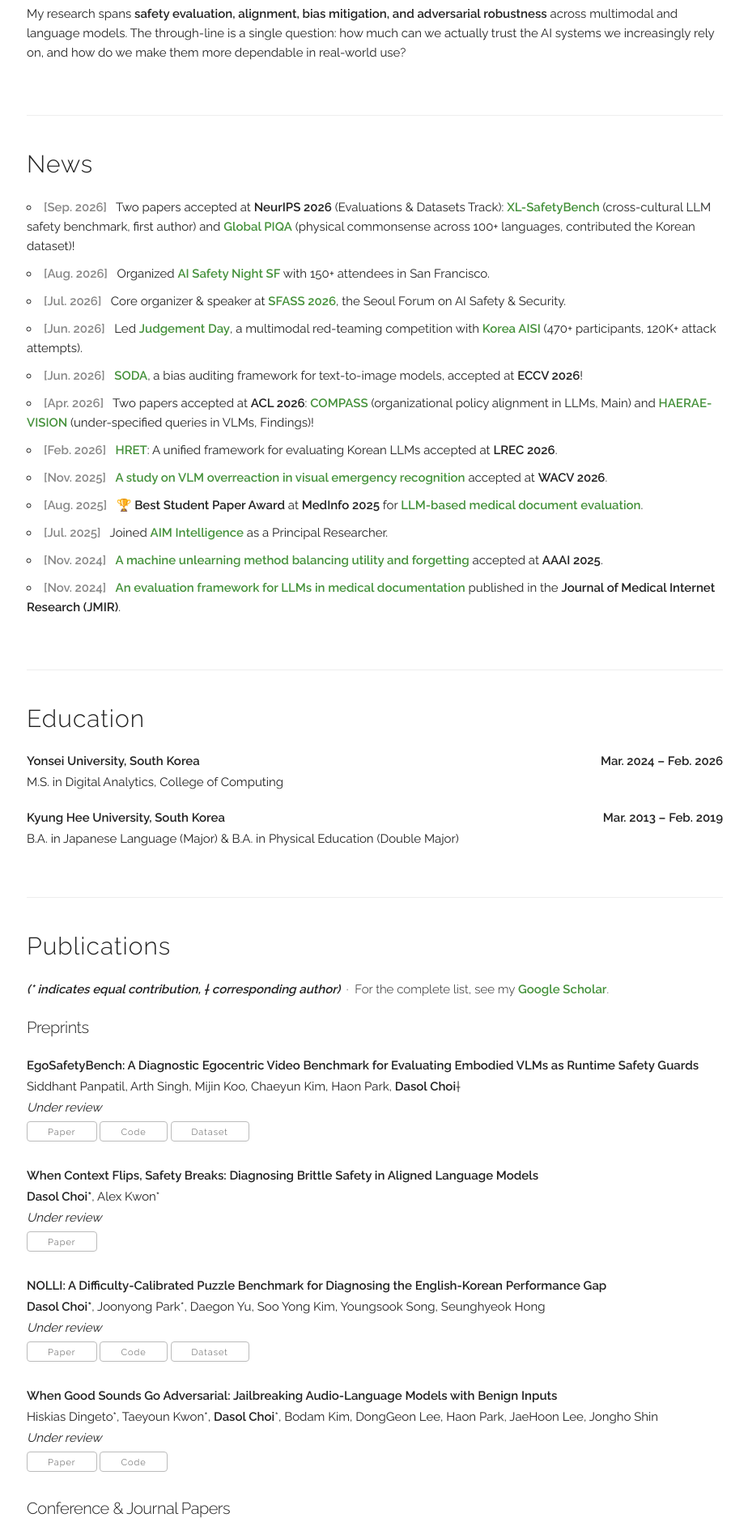
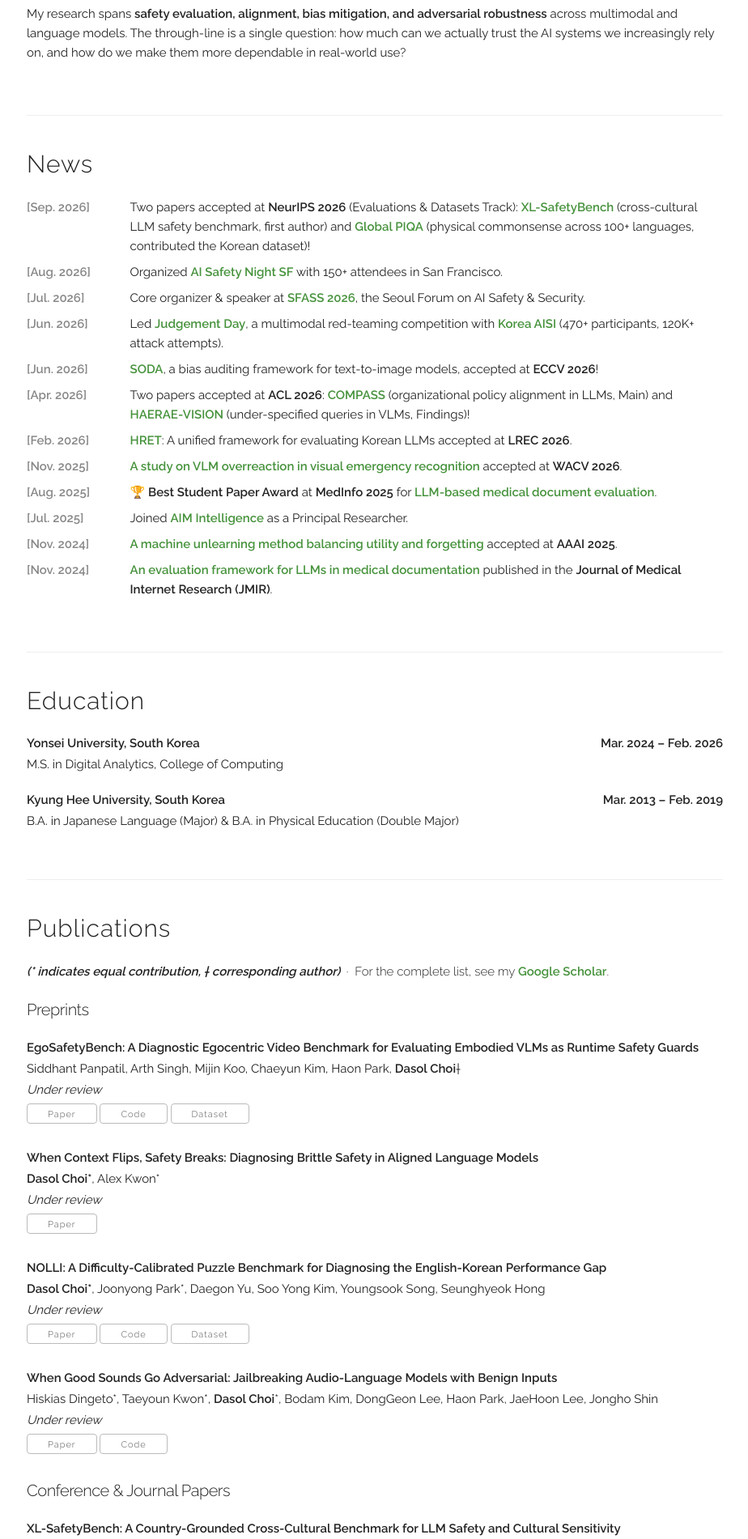
Before and after one commit to Dasol-Choi/dasol-choi.github.io, a Jekyll site: the page built from index.html, in a window 1280 px wide. Shown: the part 795-2696 px from the top of the page at 81% size, without its empty margins (177-1101 px from the left). Built offline with Jekyll 4.4.1, drawn with Linux system fonts in a browser that asks for light colours; some web fonts are replaced.

```diff
--- a/index.html
+++ b/index.html
@@ -37,52 +37,52 @@ layout: default
   <h4>News</h4>
     <ul>
       <li>
-        <b style="color: #888;">[Sep. 2026]</b>&nbsp;&nbsp;
-        Two papers accepted at <b>NeurIPS 2026</b> (Evaluations &amp; Datasets Track): <a href="https://arxiv.org/abs/2605.05662" target="_blank">XL-SafetyBench</a> (cross-cultural LLM safety benchmark, first author) and <a href="https://arxiv.org/abs/2510.24081" target="_blank">Global PIQA</a> (physical commonsense across 100+ languages, contributed the Korean dataset)!
+        <span class="news-date">[Sep. 2026]</span>
+        <span class="news-text">Two papers accepted at <b>NeurIPS 2026</b> (Evaluations &amp; Datasets Track): <a href="https://arxiv.org/abs/2605.05662" target="_blank">XL-SafetyBench</a> (cross-cultural LLM safety benchmark, first author) and <a href="https://arxiv.org/abs/2510.24081" target="_blank">Global PIQA</a> (physical commonsense across 100+ languages, contributed the Korean dataset)!</span>
       </li>
       <li>
-        <b style="color: #888;">[Aug. 2026]</b>&nbsp;&nbsp;
-        Organized <a href="https://luma.com/acywrxdj" target="_blank">AI Safety Night SF</a> with 150+ attendees in San Francisco.
+        <span class="news-date">[Aug. 2026]</span>
+        <span class="news-text">Organized <a href="https://luma.com/acywrxdj" target="_blank">AI Safety Night SF</a> with 150+ attendees in San Francisco.</span>
       </li>
       <li>
-        <b style="color: #888;">[Jul. 2026]</b>&nbsp;&nbsp;
-        Core organizer &amp; speaker at <a href="https://aisafety.ai.kr/eng/" target="_blank">SFASS 2026</a>, the Seoul Forum on AI Safety &amp; Security.
+        <span class="news-date">[Jul. 2026]</span>
+        <span class="news-text">Core organizer &amp; speaker at <a href="https://aisafety.ai.kr/eng/" target="_blank">SFASS 2026</a>, the Seoul Forum on AI Safety &amp; Security.</span>
       </li>
       <li>
-        <b style="color: #888;">[Jun. 2026]</b>&nbsp;&nbsp;
-        Led <a href="https://judgementday.aim-intelligence.com/" target="_blank">Judgement Day</a>, a multimodal red-teaming competition with <a href="https://www.aisi.re.kr/eng" target="_blank">Korea AISI</a> (470+ participants, 120K+ attack attempts).
+        <span class="news-date">[Jun. 2026]</span>
+        <span class="news-text">Led <a href="https://judgementday.aim-intelligence.com/" target="_blank">Judgement Day</a>, a multimodal red-teaming competition with <a href="https://www.aisi.re.kr/eng" target="_blank">Korea AISI</a> (470+ participants, 120K+ attack attempts).</span>
       </li>
       <li>
-        <b style="color: #888;">[Jun. 2026]</b>&nbsp;&nbsp;
-        <a href="https://arxiv.org/abs/2508.03483" target="_blank">SODA</a>, a bias auditing framework for text-to-image models, accepted at <b>ECCV 2026</b>!
+        <span class="news-date">[Jun. 2026]</span>
+        <span class="news-text"><a href="https://arxiv.org/abs/2508.03483" target="_blank">SODA</a>, a bias auditing framework for text-to-image models, accepted at <b>ECCV 2026</b>!</span>
       </li>
       <li>
-        <b style="color: #888;">[Apr. 2026]</b>&nbsp;&nbsp;
-        Two papers accepted at <b>ACL 2026</b>: <a href="https://arxiv.org/abs/2601.01836" target="_blank">COMPASS</a> (organizational policy alignment in LLMs, Main) and <a href="https://arxiv.org/abs/2601.06165" target="_blank">HAERAE-VISION</a> (under-specified queries in VLMs, Findings)!
+        <span class="news-date">[Apr. 2026]</span>
+        <span class="news-text">Two papers accepted at <b>ACL 2026</b>: <a href="https://arxiv.org/abs/2601.01836" target="_blank">COMPASS</a> (organizational policy alignment in LLMs, Main) and <a href="https://arxiv.org/abs/2601.06165" target="_blank">HAERAE-VISION</a> (under-specified queries in VLMs, Findings)!</span>
       </li>
       <li>
-        <b style="color: #888;">[Feb. 2026]</b>&nbsp;&nbsp;
-        <a href="https://arxiv.org/abs/2503.22968" target="_blank">HRET</a>: A unified framework for evaluating Korean LLMs accepted at <b>LREC 2026</b>.
+        <span class="news-date">[Feb. 2026]</span>
+        <span class="news-text"><a href="https://arxiv.org/abs/2503.22968" target="_blank">HRET</a>: A unified framework for evaluating Korean LLMs accepted at <b>LREC 2026</b>.</span>
       </li>
       <li>
-        <b style="color: #888;">[Nov. 2025]</b>&nbsp;&nbsp;
-        <a href="https://arxiv.org/abs/2505.15367" target="_blank">A study on VLM overreaction in visual emergency recognition</a> accepted at <b>WACV 2026</b>.
+        <span class="news-date">[Nov. 2025]</span>
+        <span class="news-text"><a href="https://arxiv.org/abs/2505.15367" target="_blank">A study on VLM overreaction in visual emergency recognition</a> accepted at <b>WACV 2026</b>.</span>
       </li>
       <li>
-        <b style="color: #888;">[Aug. 2025]</b>&nbsp;&nbsp;
-        🏆 <b>Best Student Paper Award</b> at <b>MedInfo 2025</b> for <a href="https://europepmc.org/article/med/40776013" target="_blank">LLM-based medical document evaluation</a>.
+        <span class="news-date">[Aug. 2025]</span>
+        <span class="news-text">🏆 <b>Best Student Paper Award</b> at <b>MedInfo 2025</b> for <a href="https://europepmc.org/article/med/40776013" target="_blank">LLM-based medical document evaluation</a>.</span>
       </li>
       <li>
-        <b style="color: #888;">[Jul. 2025]</b>&nbsp;&nbsp;
-        Joined <a href="https://aim-intelligence.com" target="_blank">AIM Intelligence</a> as a Principal Researcher.
+        <span class="news-date">[Jul. 2025]</span>
+        <span class="news-text">Joined <a href="https://aim-intelligence.com" target="_blank">AIM Intelligence</a> as a Principal Researcher.</span>
       </li>
       <li>
-        <b style="color: #888;">[Nov. 2024]</b>&nbsp;&nbsp;
-        <a href="https://arxiv.org/abs/2409.14747" target="_blank">A machine unlearning method balancing utility and forgetting</a> accepted at <b>AAAI 2025</b>.
+        <span class="news-date">[Nov. 2024]</span>
+        <span class="news-text"><a href="https://arxiv.org/abs/2409.14747" target="_blank">A machine unlearning method balancing utility and forgetting</a> accepted at <b>AAAI 2025</b>.</span>
       </li>
       <li>
-        <b style="color: #888;">[Nov. 2024]</b>&nbsp;&nbsp;
-        <a href="https://www.jmir.org/2024/1/e58329/" target="_blank">An evaluation framework for LLMs in medical documentation</a> published in the <b>Journal of Medical Internet Research (JMIR)</b>.
+        <span class="news-date">[Nov. 2024]</span>
+        <span class="news-text"><a href="https://www.jmir.org/2024/1/e58329/" target="_blank">An evaluation framework for LLMs in medical documentation</a> published in the <b>Journal of Medical Internet Research (JMIR)</b>.</span>
       </li>
     </ul>
 </div>
```
Also changed, not shown: libs/custom/my_css.css.
